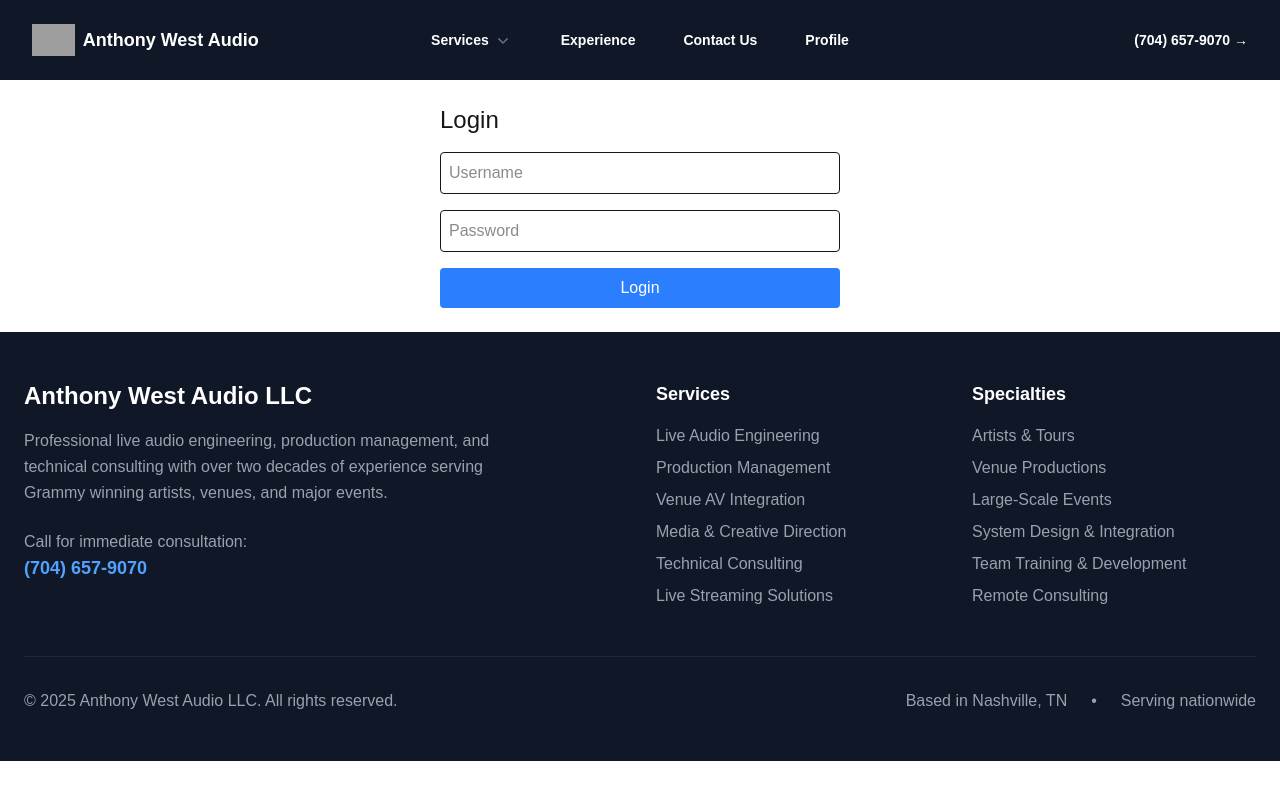
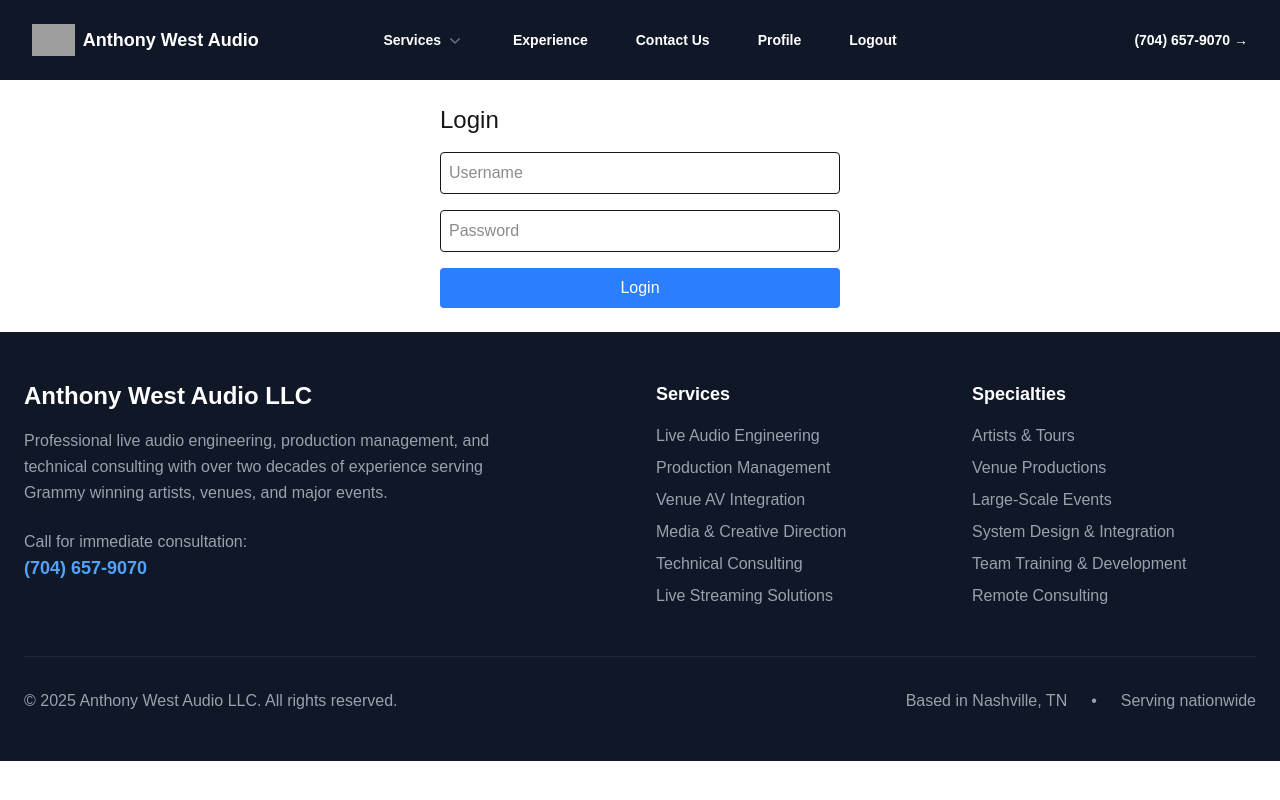
Before and after one commit to dwest1220/anthony-west-audio, a Next.js app: page /login in a window 1280 px wide. Built offline with nearby package versions, Linux system fonts and the light colour scheme; grey boxes are pictures that could not be loaded.

Commit message:
Cleaned up error logs in AuthContext.js

```diff
--- a/src/app/login/page.js
+++ b/src/app/login/page.js
@@ -17,7 +17,7 @@ export default function LoginPage() {
 
     try {
       await login(credentials);
-      router.push('/inquiry'); // Redirect after successful login
+      router.push('/');
     } catch (err) {
       setError('Invalid credentials');
     } finally {
--- a/src/components/header/header.js
+++ b/src/components/header/header.js
@@ -32,6 +32,7 @@ import {
   LightBulbIcon
 } from '@heroicons/react/24/outline'
 import { useAuth } from '@/context/AuthContext'
+import { useRouter } from 'next/navigation'
 
 const services = [
   { name: 'Live Audio Engineering', description: 'FOH & Monitor Engineering for concerts, tours, and events.', href: '/services/live-audio', icon: SpeakerWaveIcon },
@@ -49,7 +50,15 @@ const callsToAction = [
 
 export default function Header() {
   const [mobileMenuOpen, setMobileMenuOpen] = useState(false)
-  const { isAdmin, loading, user, isAuthenticated } = useAuth()
+  const { isAdmin, loading, user, isAuthenticated, logout } = useAuth()
+  const router = useRouter()
+
+  const handleLogout = () => {
+    if (confirm('Are you sure you want to log out?')) {
+      logout()
+      router.push('/login')
+    }
+  }
 
   return (
     <header className="bg-gray-900">
@@ -129,6 +138,13 @@ export default function Header() {
           <Link href="/profile" className="text-sm/6 font-semibold text-white">
             Profile
           </Link>
+
+          <button
+            onClick={handleLogout}
+            className="text-sm/6 font-semibold text-white hover:text-gray-300 transition-colors"
+          >
+            Logout
+          </button>
 
           {/* Admin-only Manage tab */}
           {!loading && isAdmin && (
@@ -219,6 +235,13 @@ export default function Header() {
                   Profile
                 </Link>
 
+                <button
+                  onClick={handleLogout}
+                  className="-mx-3 block rounded-lg px-3 py-2 text-base/7 font-semibold text-white hover:bg-white/5 text-left w-full"
+                >
+                  Logout
+                </button>
+
                 {/* Admin-only Manage tab in mobile menu */}
                 {!loading && isAdmin && (
                   <Link
--- a/src/context/AuthContext.js
+++ b/src/context/AuthContext.js
@@ -22,11 +22,8 @@ export const AuthProvider = ({ children }) => {
   const [token, setToken] = useState(null);
 
   useEffect(() => {
-    console.log('AuthProvider: Initializing...');
-
     // Check for existing token on page load
     const storedToken = getStoredToken();
-    console.log('AuthProvider: Stored token:', storedToken ? 'Found' : 'Not found');
 
     if (storedToken) {
       setToken(storedToken);
@@ -39,17 +36,14 @@ export const AuthProvider = ({ children }) => {
   }, []);
 
   const verifyTokenAndGetUser = async (token) => {
-    console.log('AuthProvider: Verifying token and fetching user...');
     try {
       const userData = await fetchUserProfile(token);
-      console.log('AuthProvider: User data received:', userData);
       setUser(userData);
     } catch (error) {
       console.error('AuthProvider: Error fetching user profile:', error);
       // Token is invalid, clear it
       logout();
     } finally {
-      console.log('AuthProvider: Setting loading to false');
       setLoading(false);
     }
   };
@@ -75,16 +69,7 @@ export const AuthProvider = ({ children }) => {
     setUser(null);
   };
 
-  // Add isAdmin check based on your user data structure
   const isAdmin = user?.is_staff || false;
-
-  console.log('AuthProvider: Current state:', {
-    user,
-    token: token ? 'Present' : 'None',
-    loading,
-    isAdmin,
-    userIsStaff: user?.is_staff
-  });
 
   return (
     <AuthContext.Provider value={{
```
